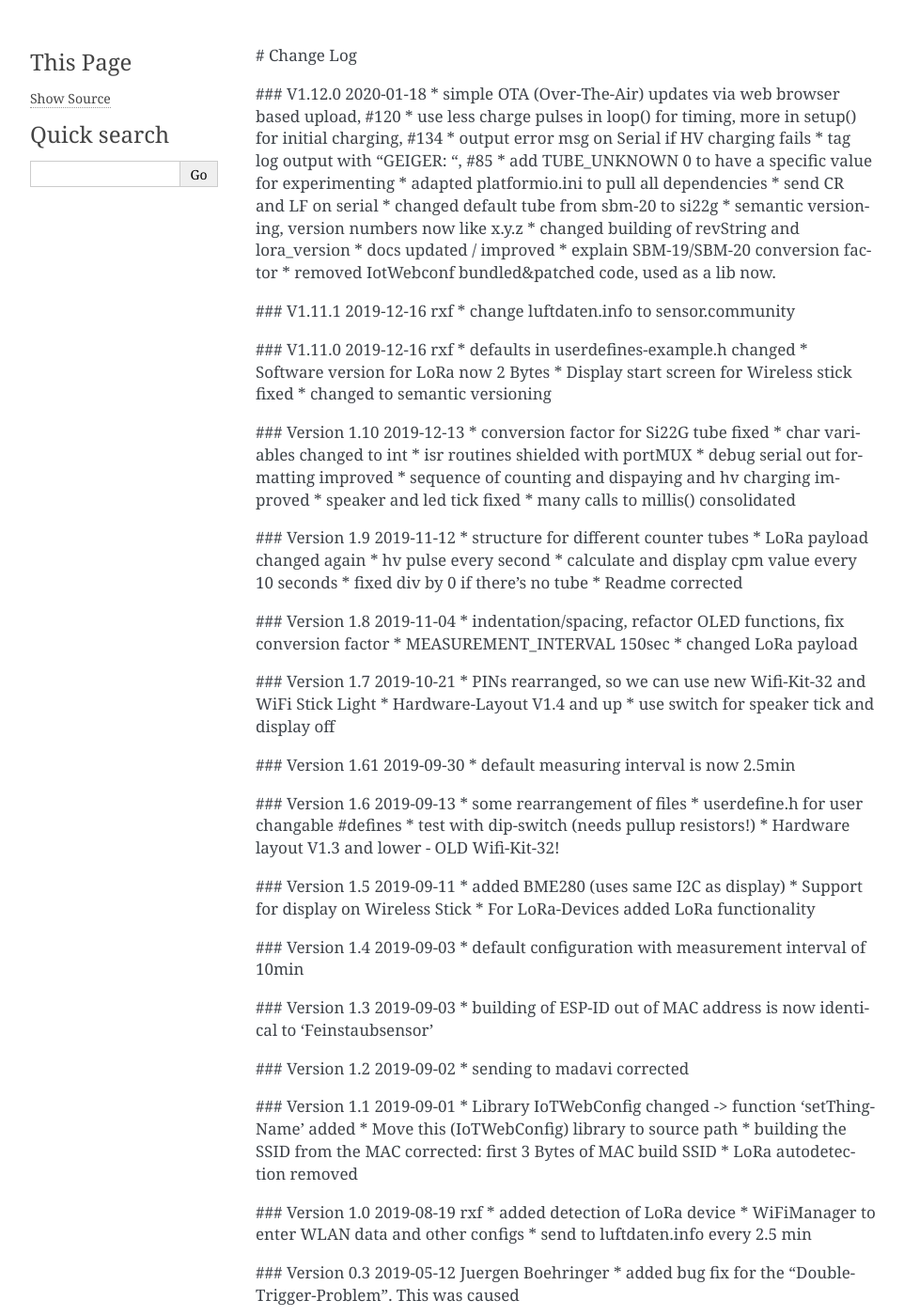
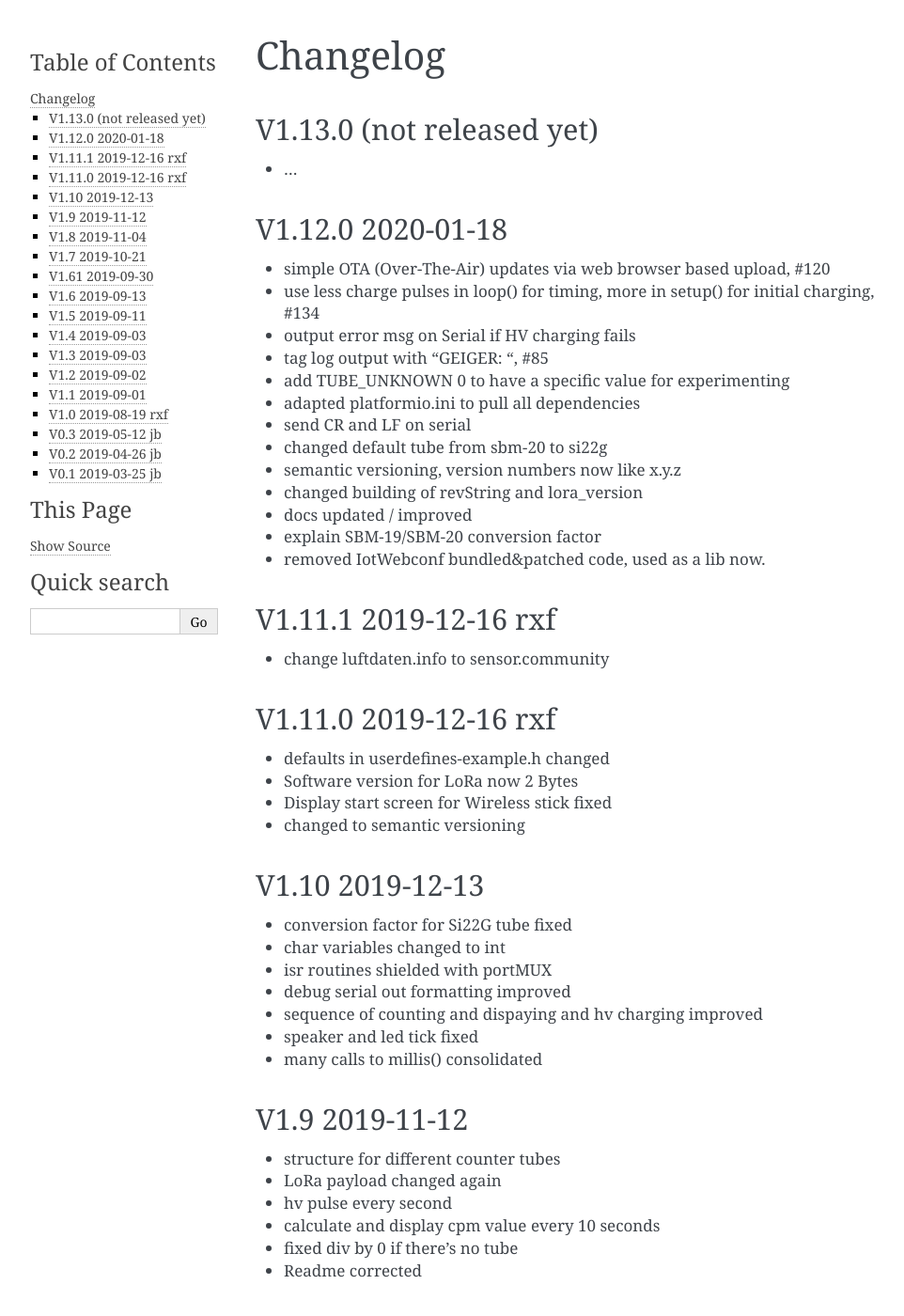
Before and after one commit to ecocurious2/MultiGeiger, a Sphinx documentation site: the page built from docs/source/changes.rst, in a window 1280 px wide and 1400 px high. Shown: the whole window at 94% size, without its empty margins (148-1110 px from the left). Built offline with Sphinx 7.4.7, drawn with Linux system fonts in a browser that asks for light colours; some of the changed text lies outside the part shown.

Commit message:
convert changelog to reST format

```diff
--- a/docs/source/changes.rst
+++ b/docs/source/changes.rst
@@ -1,6 +1,17 @@
-# Change Log
+.. _changelog:
 
-### V1.12.0 2020-01-18
+Changelog
+=========
+
+V1.13.0 (not released yet)
+--------------------------
+
+* ...
+
+
+V1.12.0 2020-01-18
+------------------
+
 * simple OTA (Over-The-Air) updates via web browser based upload, #120
 * use less charge pulses in loop() for timing, more in setup() for initial charging, #134
 * output error msg on Serial if HV charging fails
@@ -15,16 +26,22 @@
 * explain SBM-19/SBM-20 conversion factor
 * removed IotWebconf bundled&patched code, used as a lib now.
 
-### V1.11.1 2019-12-16 rxf
+V1.11.1 2019-12-16 rxf
+----------------------
+
 * change luftdaten.info to sensor.community
 
-### V1.11.0 2019-12-16 rxf
+V1.11.0 2019-12-16 rxf
+----------------------
+
 * defaults in userdefines-example.h changed
 * Software version for LoRa now 2 Bytes
 * Display start screen for Wireless stick fixed
 * changed to semantic versioning
 
-### Version 1.10 2019-12-13
+V1.10 2019-12-13
+----------------
+
 * conversion factor for Si22G tube fixed
 * char variables changed to int
 * isr routines shielded with portMUX
@@ -33,7 +50,9 @@
 * speaker and led tick fixed
 * many calls to millis() consolidated
 
-### Version 1.9 2019-11-12
+V1.9 2019-11-12
+---------------
+
 * structure for different counter tubes
 * LoRa payload changed again
 * hv pulse every second
@@ -41,51 +60,73 @@
 * fixed div by 0 if there's no tube
 * Readme corrected
 
-### Version 1.8 2019-11-04
+V1.8 2019-11-04
+---------------
+
 * indentation/spacing, refactor OLED functions, fix conversion factor
 * MEASUREMENT_INTERVAL 150sec
 * changed LoRa payload
 
-### Version 1.7 2019-10-21
+V1.7 2019-10-21
+---------------
+
 * PINs rearranged, so we can use new Wifi-Kit-32 and WiFi Stick Light
 * Hardware-Layout V1.4 and up
 * use switch for speaker tick and display off
 
-### Version 1.61 2019-09-30
+V1.61 2019-09-30
+----------------
+
 * default measuring interval is now 2.5min
 
-### Version 1.6 2019-09-13
+V1.6 2019-09-13
+---------------
+
 * some rearrangement of files
 * userdefine.h for user changable #defines
 * test with dip-switch (needs pullup resistors!)
 * Hardware layout V1.3 and lower - OLD Wifi-Kit-32!
 
-### Version 1.5 2019-09-11
+V1.5 2019-09-11
+---------------
+
 * added BME280 (uses same I2C as display)
 * Support for display on Wireless Stick
 * For LoRa-Devices added LoRa functionality
 
-### Version 1.4 2019-09-03
+V1.4 2019-09-03
+---------------
+
 * default configuration with measurement interval of 10min
 
-### Version 1.3 2019-09-03
+V1.3 2019-09-03
+---------------
+
 * building of ESP-ID out of MAC address is now identical to 'Feinstaubsensor'
 
-### Version 1.2 2019-09-02
+V1.2 2019-09-02
+---------------
+
 * sending to madavi corrected
 
-### Version 1.1 2019-09-01
+V1.1 2019-09-01
+---------------
+
 * Library IoTWebConfig changed -> function 'setThingName' added
 * Move this (IoTWebConfig) library to source path
 * building the SSID from the MAC corrected: first 3 Bytes of MAC build SSID
 * LoRa autodetection removed
 
-### Version 1.0 2019-08-19 rxf
+V1.0 2019-08-19 rxf
+-------------------
+
 * added detection of LoRa device
 * WiFiManager to enter WLAN data and other configs
 * send to luftdaten.info every 2.5 min
 
-### Version 0.3 2019-05-12 Juergen Boehringer
+V0.3 2019-05-12 jb
+------------------
+
 * added bug fix for the "Double-Trigger-Problem". This was caused
   by the rising edge falsly triggering an other pulse recording.
   The Problem is that there is no Schmitt-Trigger available in the controller.
@@ -94,8 +135,12 @@
 * cleaned up the code
 * Fixed overflow bug in Minute-Count+
 
-### Version 0.2 2019-04-26 Juergen Boehringer
+V0.2 2019-04-26 jb
+------------------
+
 * added 1 Minute RS232 (USB) logging mode
 
-### Version 0.1 2019-03-25 Juergen Boehringer
+V0.1 2019-03-25 jb
+------------------
+
 * first version for ESP32 board
```
